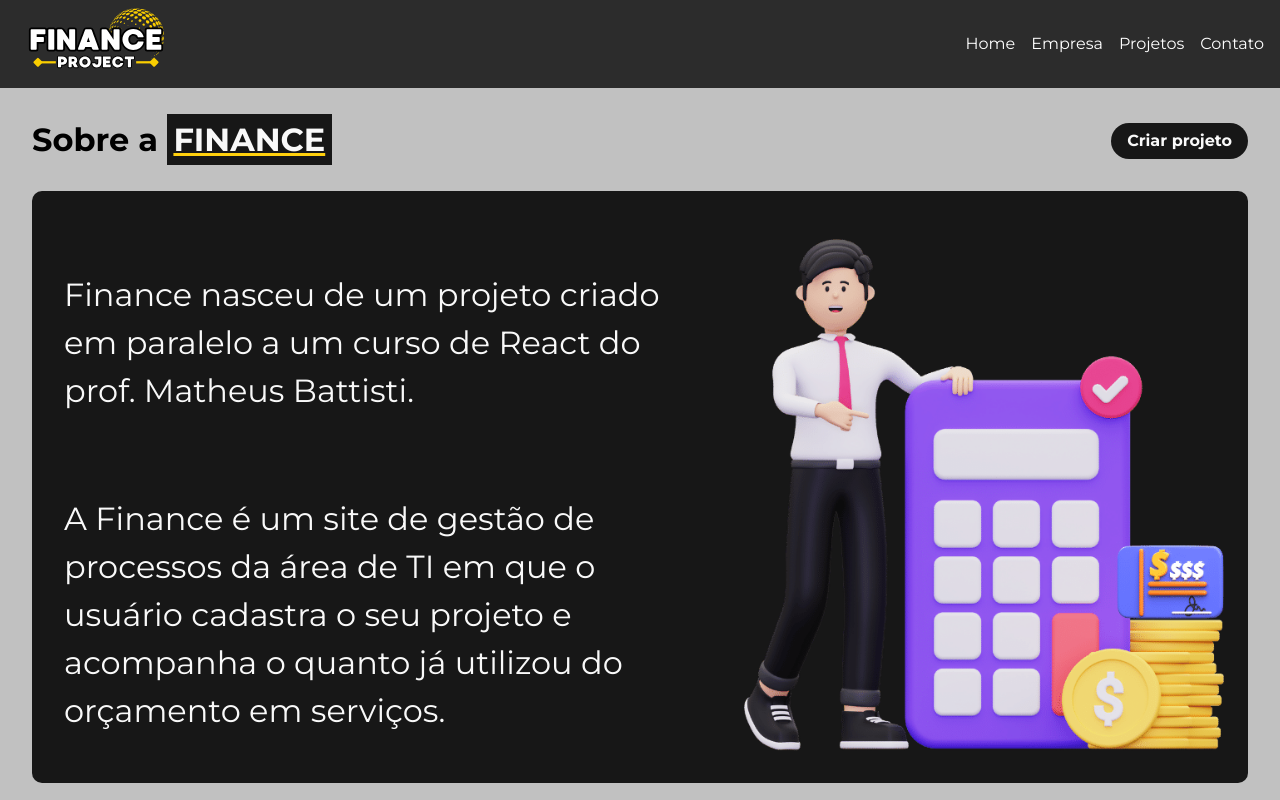
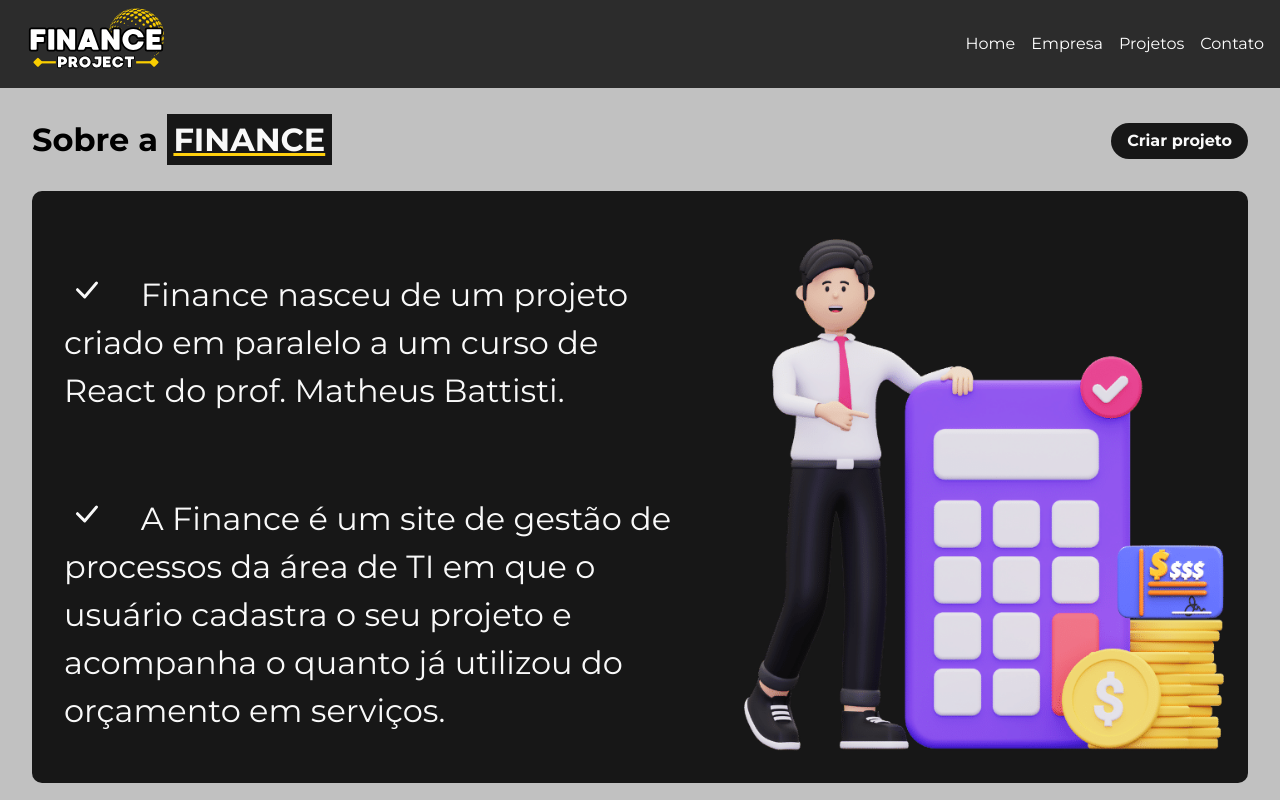
Before and after one commit to GSBarros17/pagina-react, a React (Create React App) app: page /Company in a window 1280 px wide. Shown: the top 800 px of the page. Built offline with nearby package versions, Linux system fonts and the light colour scheme; the HTML template or start-up script is replaced by a standard one.

Commit message:
add span com um icone de check na sectioncontainer

```diff
--- a/src/components/layout/SectionContainer.js
+++ b/src/components/layout/SectionContainer.js
@@ -1,11 +1,12 @@
 import styles from "./SectionContainer.module.css"
+import { BsCheckLg } from "react-icons/bs"
 
 export default function SectionContainer({img , altText, text1, text2}){
     return (
         <div className={styles.containerSection}>
             <div>
-                <p>{text1}</p>
-                <p>{text2}</p>
+                <p><span><BsCheckLg/></span>{text1}</p>
+                <p><span><BsCheckLg/></span>{text2}</p>
             </div>
             <div>
                 <img src={img} alt={altText} />
--- a/src/components/layout/SectionContainer.module.css
+++ b/src/components/layout/SectionContainer.module.css
@@ -13,7 +13,10 @@
     padding-top: 1em;
     color: #f9f9f9;
     padding: 1em;
+}
 
+.containerSection p span{
+    margin-right: 1em;
 }
 
 .containerSection img{
```
